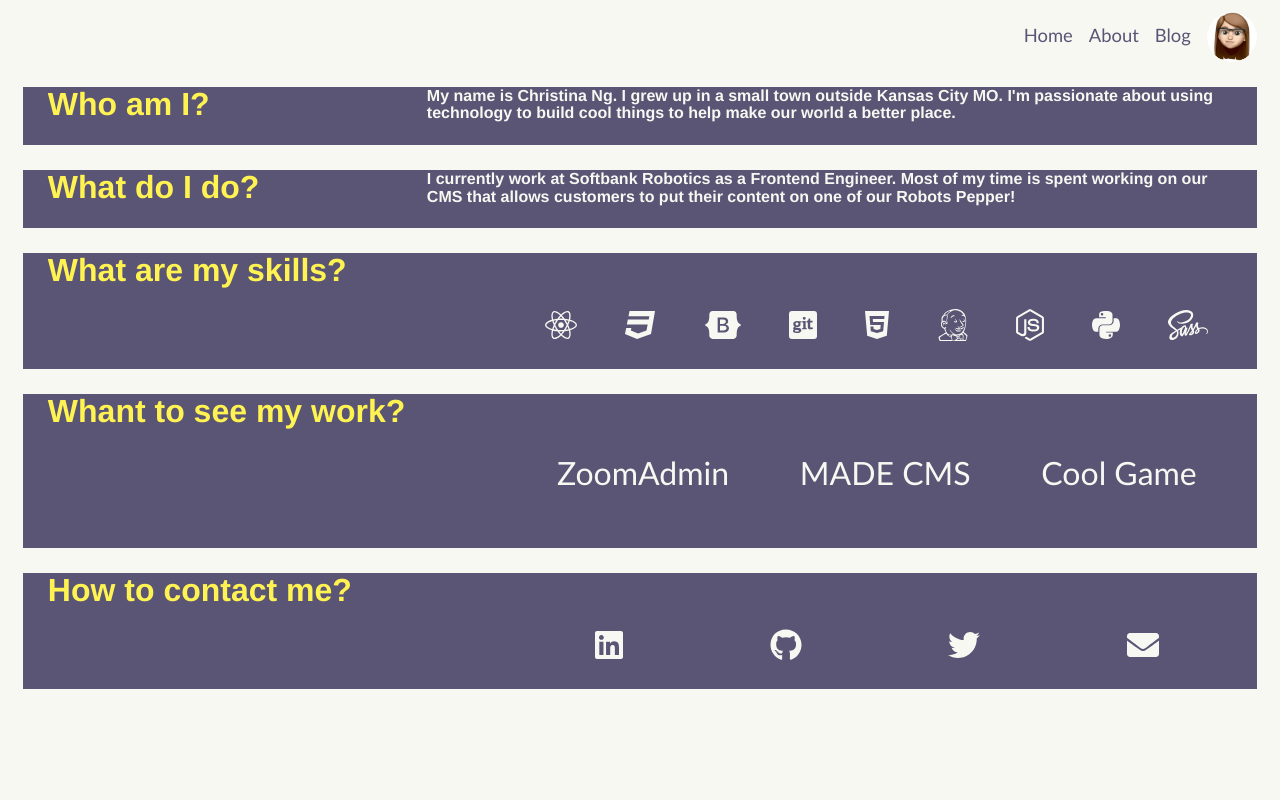
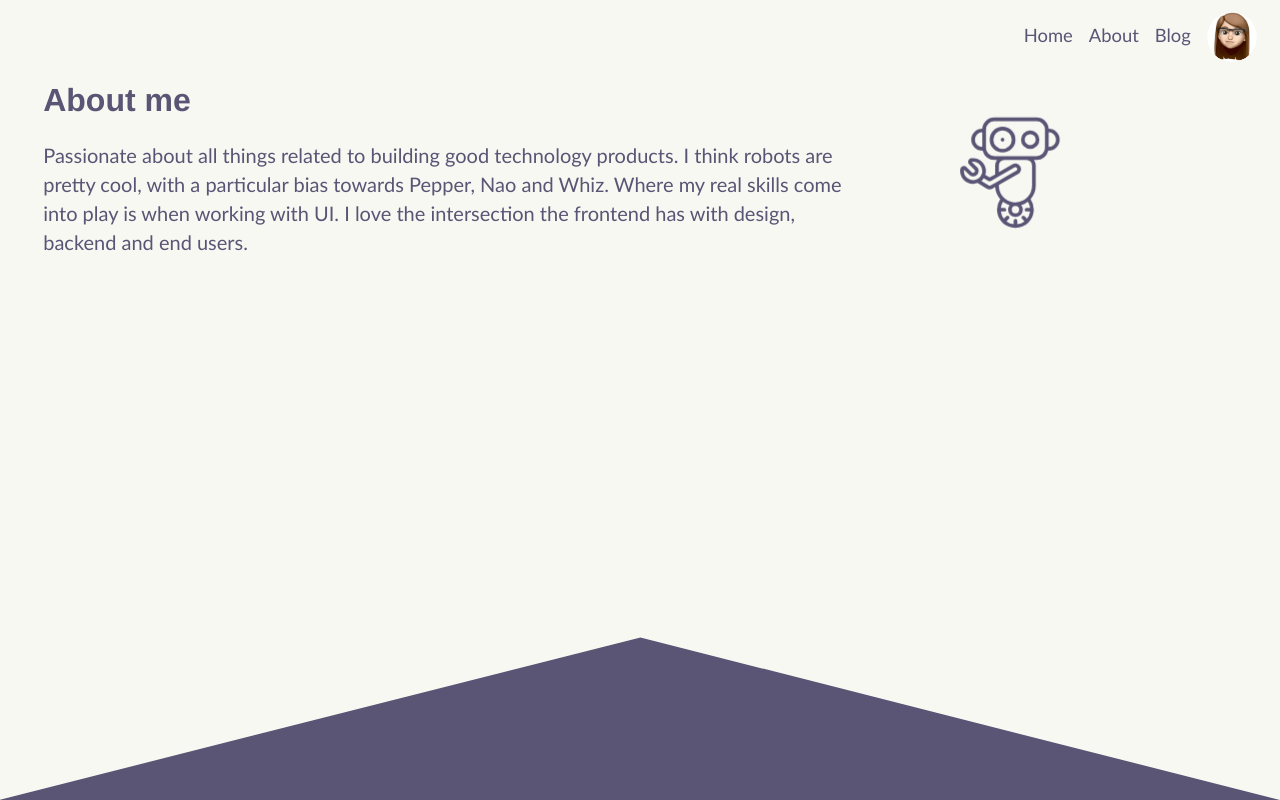
Before and after one commit to cmatson93/Blog, a Gatsby site: page /about in a window 1280 px wide. Built offline with nearby package versions, Linux system fonts and the light colour scheme; Gatsby itself is replaced by a stand-in of ours; some packages are replaced by stand-ins of ours; what typography-theme-fairy-gates would draw is missing.

Commit message:
cleaned up about and blog pages a little

```diff
--- a/src/pages/about.js
+++ b/src/pages/about.js
@@ -1,108 +1,31 @@
 import React from "react"
-import Bio from "../components/bio"
 import Layout from "../components/layout"
 import "../styles/about.css"
 import { FontAwesomeIcon } from '@fortawesome/react-fontawesome'
 import Icon from '../components/icon'
 import { faLinkedin, faGithub, faTwitter, faReact, faCss3, faJsSquare, faBootstrap, faJenkins, faGitSquare, faHtml5, faNodeJs, faPython, faSass } from '@fortawesome/free-brands-svg-icons'
 import { faCoffee, faEnvelope } from '@fortawesome/free-solid-svg-icons'
+import OneWheelRobot from "../svgs/OneWheelRobot";
+import Triangle from "../svgs/Triangle";
 
 class About extends React.Component {
     render() {
         return (
             <Layout location={this.props.location} title ={"about"}>
                 <div className="about-container">
-                    <div className="block">
-                        <h1>Who am I?</h1>
-                        <h4>
-                            My name is Christina Ng. I grew up in a small town outside Kansas City MO.
-                            I'm passionate about using technology to build cool things to help make our world a better place.
-
-                        </h4>
+                    <div className="about-heading">
+                        <div className="about-heading-text">
+                            <h1>About me</h1>
+                            <p>
+                                Passionate about all things related to building good technology products. I think robots are pretty cool, with a particular
+                                bias towards Pepper, Nao and Whiz. Where my real skills come into play is when working with UI. I love the intersection the frontend
+                                has with design, backend and end users.
+                            </p>
+                        </div>
+                        <OneWheelRobot />
                     </div>
-                    <div className="block">
-                        <h1>What do I do?</h1>
-                        <h4>
-                            I currently work at Softbank Robotics as a Frontend Engineer.
-                            Most of my time is spent working on our CMS that allows customers to put
-                            their content on one of our Robots Pepper!
-                        </h4>
-                    </div>
-                    <div className="block">
-                        <h1>What are my skills?</h1>
-                        <div className="links">
-                            <Icon
-                                icon={faReact}
-                                name="react-icon"
-                                placement="bottom"
-                                text="React"
-                            />
-                            <Icon
-                                icon={faCss3}
-                                name="css-icon"
-                                placement="bottom"
-                                text="CSS"
-                            />
-                            <Icon
-                                icon={faBootstrap}
-                                name="bootstrap-icon"
-                                placement="bottom"
-                                text="Bootstrap"
-                            />
-                            <Icon
-                                icon={faGitSquare}
-                                name="git-icon"
-                                placement="bottom"
-                                text="Git"
-                            />
-                            <Icon
-                                icon={faHtml5}
-                                name="html-icon"
-                                placement="bottom"
-                                text="HTML5"
-                            />
-                            <Icon
-                                icon={faJenkins}
-                                name="jenkins-icon"
-                                placement="bottom"
-                                text="Jenkins"
-                            />
-                            <Icon
-                                icon={faNodeJs}
-                                name="node-icon"
-                                placement="bottom"
-                                text="NodeJs"
-                            />
-                            <Icon
-                                icon={faPython}
-                                name="python-icon"
-                                placement="bottom"
-                                text="Python"
-                            />
-                            <Icon
-                                icon={faSass}
-                                name="sass-icon"
-                                placement="bottom"
-                                text="SASS"
-                            />
-                        </div>
-                    </div>
-                    <div className="block">
-                        <h1>Whant to see my work?</h1>
-                        <div className="links">
-                            <p>ZoomAdmin</p>
-                            <p>MADE CMS</p>
-                            <p>Cool Game</p>
-                        </div>
-                    </div>
-                    <div className="block">
-                        <h1>How to contact me?</h1>
-                        <div className="social-links">
-                            <FontAwesomeIcon icon={faLinkedin}/>
-                            <FontAwesomeIcon icon={faGithub}/>
-                            <FontAwesomeIcon icon={faTwitter}/>
-                            <FontAwesomeIcon icon={faEnvelope}/>
-                        </div>
+                    <div className="home-svg-container">
+                        <Triangle />
                     </div>
                 </div>
             </Layout>
--- a/src/pages/blog.js
+++ b/src/pages/blog.js
@@ -14,7 +14,7 @@ class BlogIndex extends React.Component {
 
     return (
       <Layout location={this.props.location} title={siteTitle}>
-        <div className="about-container">
+        <div className="blog-container">
             {posts.map(({ node }) => {
               const title = node.frontmatter.title || node.fields.slug
               return (
--- a/src/styles/about.css
+++ b/src/styles/about.css
@@ -2,52 +2,26 @@
     font-family: 'Gill Sans', 'Gill Sans MT', Calibri, 'Trebuchet MS', sans-serif;
     display: flex;
     flex-direction: column;
+    justify-content: space-between;
+    padding: 20px;
 }
 
-.about-container .block {
-    background : var(--color-purple);
+.about-container .about-heading {
     display: flex;
-    justify-content: space-around;
-    padding: 0% 2%;
-    margin-top: 25px;
+    align-items: center;
+}
+
+.about-container .about-heading .about-heading-text {
+    width: 75%;
 }
 
 .about-container h1 {
-    color: var(--color-yellow);
-    width: 40%;
+    font-size : 2rem;
+    color: var(--color-purple);
 }
 
-.about-container h4 {
-    width: 85%;
-    color: var(--color-white)
+.about-container p {
+    font-size : 1.25rem;
+    color: var(--color-purple);
+    margin-top: 1.25rem;
 }
-
-.about-container .links {
-    margin-bottom: 1.75rem;
-    margin-top: 3.5rem;
-    font-size: 2rem;
-    display: flex;
-    justify-content: space-around;
-    width: 60%;
-    color: var(--color-white)
-}
-
-.about-container .social-links {
-    margin-bottom: 1.75rem;
-    margin-top: 3.5rem;
-    font-size: 2rem;
-    display: flex;
-    justify-content: space-around;
-    width: 60%;
-    color: var(--color-white)
-}
-
-.social-links svg:hover {
-    color: var(--color-charcoal-black);
-    cursor: pointer;
-}
-
-.links p:hover {
-    color: var(--color-yellow-gold);
-    cursor: pointer;
-}
--- a/src/styles/home.css
+++ b/src/styles/home.css
@@ -3,7 +3,6 @@
     flex-direction: column;
     justify-content: space-between;
     width: 75%;
-
 }
 
 @media (max-width: 770px) {
--- /dev/null
+++ b/src/styles/triangle.css
@@ -0,0 +1,20 @@
+.custom-shape-divider-bottom-1595570022 {
+    position: absolute;
+    bottom: 0;
+    left: 0;
+    width: 100%;
+    overflow: hidden;
+    line-height: 0;
+    transform: rotate(180deg);
+}
+
+.custom-shape-divider-bottom-1595570022 svg {
+    position: relative;
+    display: block;
+    width: calc(100% + 1.3px);
+    height: 170px;
+}
+
+.custom-shape-divider-bottom-1595570022 .shape-fill {
+    fill: #5A5475;
+}
--- /dev/null
+++ b/src/svgs/Triangle.js
@@ -0,0 +1,12 @@
+import React from 'react';
+import "../styles/triangle.css";
+
+const Triangle = () => (
+    <div class="custom-shape-divider-bottom-1595570022">
+        <svg data-name="Layer 1" xmlns="http://www.w3.org/2000/svg" viewBox="0 0 1200 120" preserveAspectRatio="none">
+            <path d="M1200 0L0 0 598.97 114.72 1200 0z" class="shape-fill"></path>
+        </svg>
+    </div>
+)
+
+export default Triangle;
```
Also changed, not shown: src/styles/blog.css (+40 -8 lines). Lines whose indentation alone changed are shown as unchanged.
